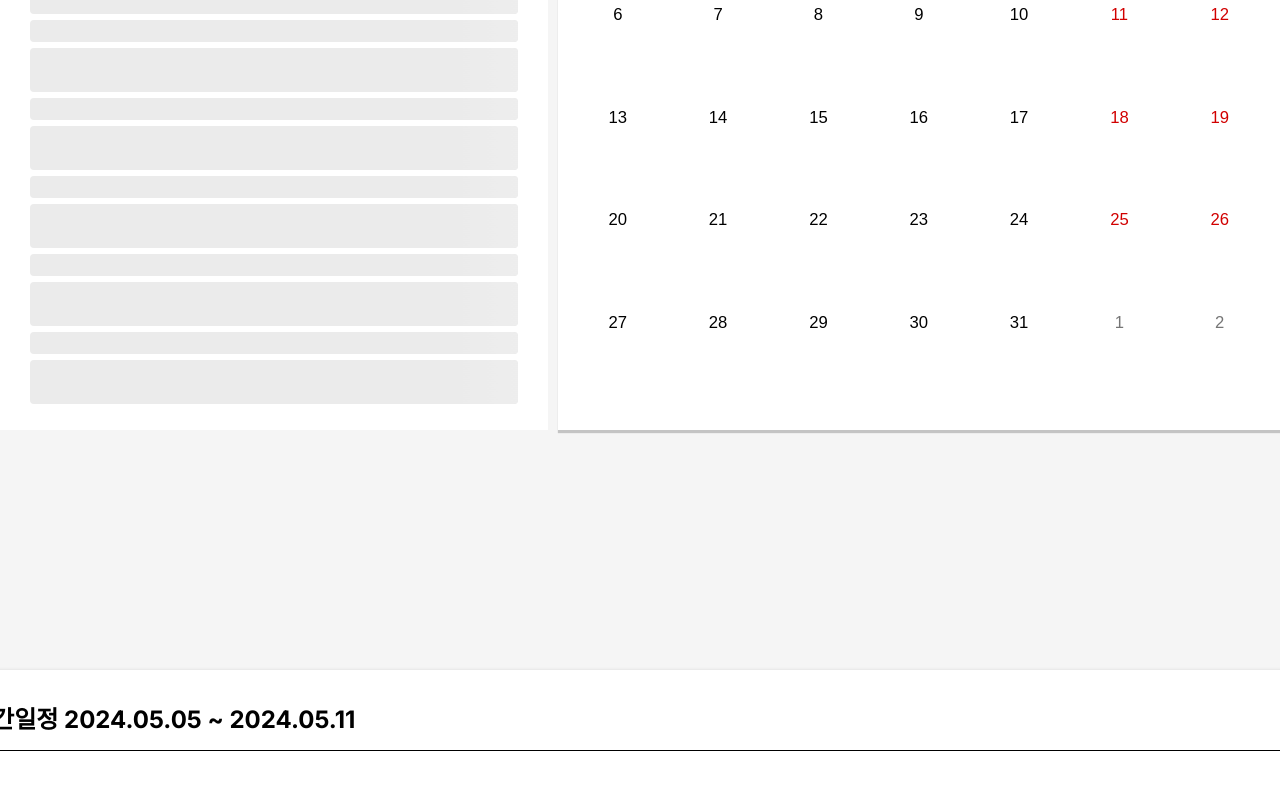
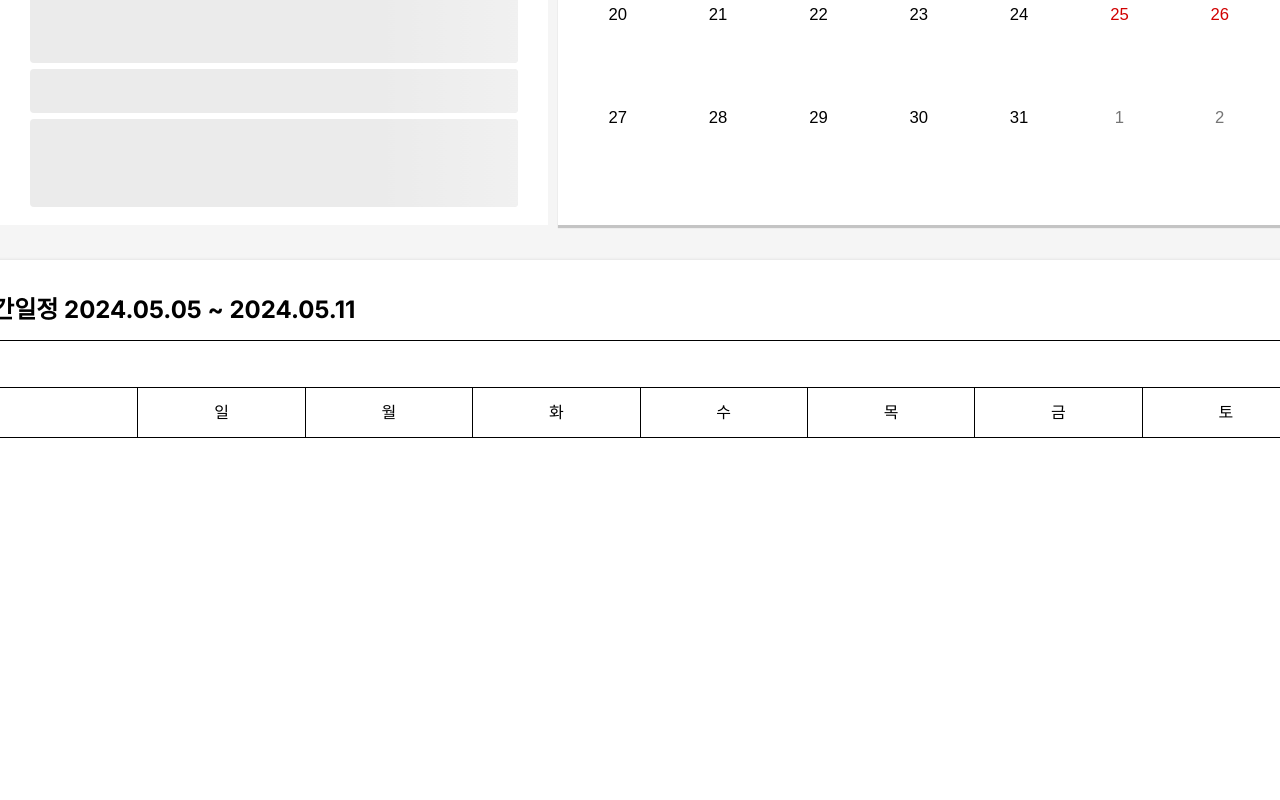
Before and after one commit to KimMalIng/Frontend, a Next.js app: page /main in a window 1280 px wide. Shown: the part 420-1220 px from the top of the page. Built offline with nearby package versions, Linux system fonts and the light colour scheme.

Commit message:
refactor: weekly view

```diff
--- a/src/Data/DataSource/calender.ts
+++ b/src/Data/DataSource/calender.ts
@@ -8,7 +8,6 @@ class CalenderDataSource {
     endDate: string,
   ): Promise<CalenderEntity> {
     try {
-      console.log(`/timetable/period?startDate=${startDate}&endDate=${endDate}`);
       const res = await fetch(`${SERVER_URL}/timetable/period?startDate=${startDate}&endDate=${endDate}`, {
         method: "GET",
         headers: {
@@ -16,7 +15,6 @@ class CalenderDataSource {
           "Authorization": `Bearer ${accessToken}`
         }
       });
-      console.log(res.status)
       if (res.status === 200) {
         const r = await res.json();
         const data: CalenderEntity = r;
@@ -52,8 +50,6 @@ class CalenderDataSource {
 
         }),
       });
-      console.log("hi")
-      console.log(res);
       if(res.status !== 200) return Promise.reject(res.status);
     } catch (error) {
       return Promise.reject(500);
@@ -110,7 +106,6 @@ class CalenderDataSource {
           endDate,
         }),
       });
-      console.log(res);
       if (res.status !== 200) return Promise.reject(res.status);
     } catch (error) {
       console.log(error);
@@ -130,7 +125,6 @@ class CalenderDataSource {
           "Authorization": `Bearer ${accessToken}`
         }
       });
-      console.log(res);
       if(res.status !== 200) return Promise.reject(res.status);
     } catch (error) {
       return Promise.reject(500);
--- /dev/null
+++ b/src/Presentation/Container/Main/Week.tsx
@@ -0,0 +1,190 @@
+import cn from 'classnames';
+import { ReactNode, useEffect, useState } from "react";
+import { DateType, DateListType, WeekProps} from '@/Presentation/Type';
+import { GetCalenderUseCase } from "@/Domain/UseCase";
+import { CalenderRepositoryImpl, CredentialRepositoryImpl } from '@/Data/Repository';
+import { CalenderEntity } from "@/Domain/Entity";
+
+import main from '@/Presentation/Style/Main.module.css';
+
+const Week = ({
+  startDate,
+  endDate
+}: WeekProps) => {
+  const getCalenderUseCase = new GetCalenderUseCase(new CalenderRepositoryImpl(), new CredentialRepositoryImpl());
+  const [dateList, setDateList] = useState<DateListType>({});
+  const [printList, setPrintList] = useState<number[]>(new Array(192).fill(0));
+  const [isSortFinish, setIsSortFinish] = useState(false);
+  const [isDateListLoading, setIsDateListLoading] = useState(true);
+
+  const translateDate = (d: Date): string => {
+    const dayMonthKey = (d.getMonth() + 1 < 10)? `0${(d.getMonth() + 1)}`: `${(d.getMonth() + 1)}`;
+    const dayDatekey = (d.getDate() < 10)? `0${d.getDate()}` : `${d.getDate()}`;
+    const dateKey = `${d.getFullYear()}.${dayMonthKey}.${dayDatekey}`;
+    return dateKey;
+  }
+
+  const getList = async () => {
+    try {
+      const data = await getCalenderUseCase.execute(startDate, endDate);
+      setDateList({});
+      sortCalenderList(startDate, data);
+    } catch (error) {
+      console.log(error);
+    }
+  }
+
+  const translateList = async (d: Date) => {
+    if(d <= endDate){
+      const dateKey = translateDate(d);
+      const nowDay = d.getDay();
+      if(typeof dateList[dateKey] !== "undefined") {
+        await Promise.all(
+          dateList[dateKey].map((c)=>{
+            const startN = Number(c.startTime.split(":")[0]);
+            console.log(startN)
+            const endN = Number(c.endTime.split(":")[0]);
+            if(isNaN(startN) || isNaN(endN)) return;
+            for(let i = startN; i < endN; i++){
+              const changeList = printList;
+              const changeIndex = (nowDay) + (i) * 8;
+              changeList.splice(changeIndex, 1, c.label + 1);
+              setPrintList([...changeList])
+            }
+          })
+        );
+      }
+      const nextDate = new Date(d);
+      await translateList(new Date(nextDate.setDate(nextDate.getDate() + 1)));
+    }
+    else{
+      setIsSortFinish(true);
+    }
+  }
+
+  const sortCalenderList = async (d: Date, calender: CalenderEntity | null | undefined): Promise<void> => {
+    const dateSaveList: DateType[] = [];
+    if(calender === null || typeof calender === "undefined") return Promise.reject(404);
+    if(d <= endDate){
+      const dateKey = translateDate(d);
+      await Promise.all(
+        calender.EveryTimeJob.map((c) => {
+          const day = d.getDay();
+          if((c.dayOfTheWeek + 1) === day){
+            const saveDate: DateType = {
+              id: c.id,
+              label: c.label,
+              name: c.name,
+              startTime: c.startTime,
+              endTime: c.endTime,
+              fixed: true,
+              complete: c.complete,
+              estimatedTime: c.estimatedTime
+            }
+
+            dateSaveList.push(saveDate);
+          }
+        })
+      );
+      await Promise.all(
+        calender.SeperatedJob.map((c) => {
+          if(dateKey === c.day){
+            const saveDate: DateType = {
+              id: c.id,
+              label: c.label,
+              name: c.name,
+              startTime: c.startTime,
+              endTime: c.endTime,
+              fixed: c.fixed,
+              complete: c.complete,
+              estimatedTime: c.estimatedTime
+            }
+            dateSaveList.push(saveDate);
+          }
+        })
+      );
+      await Promise.all(
+        calender.FixedJob.map((c) => {
+          const dateKeyToDate = new Date(`${dateKey.split(".")[0]}-${dateKey.split(".")[1]}-${dateKey.split(".")[2]}`);
+          const cStartDateToDate = new Date(`${c.startDate.split(".")[0]}-${c.startDate.split(".")[1]}-${c.startDate.split(".")[2]}`);
+          const deadline = (c.deadline === null)? c.startDate : c.deadline;
+          const cEndDateToDate = new Date(`${deadline.split(".")[0]}-${deadline.split(".")[1]}-${deadline.split(".")[2]}`);
+          if(dateKeyToDate >= cStartDateToDate && dateKeyToDate <= cEndDateToDate){
+            const saveDate: DateType = {
+              id: c.id,
+              label: c.label,
+              name: c.name,
+              startTime: c.startTime,
+              endTime: c.endTime,
+              fixed: true,
+              complete: c.complete,
+              estimatedTime: c.estimatedTime
+            }
+            dateSaveList.push(saveDate);
+          }
+        })
+      );
+        const sortDateList = dateSaveList.sort((a, b) => {
+        const aTime = (Number(a.startTime.split(":")[0]) * 60) + (Number(a.startTime.split(":")[1]));
+        const bTime = (Number(b.startTime.split(":")[0]) * 60) + (Number(b.startTime.split(":")[1]));
+        return aTime - bTime;
+      });
+      setDateList({
+        ...dateList,
+        [dateKey]: sortDateList
+      })
+      const nextDate = new Date(d);
+      await sortCalenderList(new Date(nextDate.setDate(nextDate.getDate() + 1)), calender);
+    }
+    else {
+      const s = new Date(startDate);
+      translateList(s);
+    }
+  }
+
+  const setLabel = (l: number): string => {
+    if(l === 1) return main.label1;
+    if(l === 2) return main.label2;
+    if(l === 3) return main.label3;
+    return main.label4;
+  }
+
+  const print = (i: number, l: ReactNode): ReactNode => {
+    if(i === 192) return (<>{l}</>);
+    const nowList = printList.slice(i, (i+8));
+    const nextList: ReactNode = (
+      <>
+        {l}
+        <div className={main.WeekPrintBox}>
+          {nowList.map((n, index)=>{
+            return(
+              <div key={index + i}className={cn(main.WeekContent, setLabel(n))}>
+                {((index + i) % 8 === 0)? (
+                  <>{`${(index + i) / 8} : 00 ~ ${(index + i) / 8 + 1} : 00`}</>
+                ) : (
+                  <></>
+                )}
+              </div>
+            );
+          })}
+        </div>
+      </>
+    )
+    return print((i+8), nextList);
+  }
+  useEffect(() => {
+    getList();
+  }, [])
+  useEffect(() => {
+    if(isSortFinish){
+      setTimeout(() => {
+        setIsDateListLoading(false);
+      }, 1000)
+    }
+  }, [isSortFinish])
+  return(
+    <>{(isDateListLoading )?(<></>):(print(0, <></>))}</>
+  );
+};
+
+export default Week;
--- a/src/Presentation/Container/Main/index.tsx
+++ b/src/Presentation/Container/Main/index.tsx
@@ -17,7 +17,8 @@ import Skeleton from 'react-loading-skeleton'
 import * as ContextMenu from '@radix-ui/react-context-menu';
 import * as Progress from '@radix-ui/react-progress';
 import cn from 'classnames';
-import { PlusIcon, MinusIcon, CheckIcon } from '@radix-ui/react-icons';
+import { PlusIcon, MinusIcon, CheckIcon, ChevronLeftIcon, ChevronRightIcon } from '@radix-ui/react-icons';
+import Week from "./Week";
 
 import style from "@/Presentation/Style/Main.module.css";
 import "react-calendar/dist/Calendar.css";
@@ -62,9 +63,7 @@ const Main = () => {
 
   const handleCompleteClick: MouseEventHandler<HTMLDivElement> = async (e) => {
     try {
-      console.log(id);
       if(id === -1) return;
-      console.log(id);
       await completeCalenderUseCase.execute(id);
       setIsCompleteToastOpen(true);
     } catch (error) {
@@ -144,7 +143,6 @@ const Main = () => {
         const bTime = (Number(b.startTime.split(":")[0]) * 60) + (Number(b.startTime.split(":")[1]));
         return aTime - bTime;
       });
-      console.log(dateSaveList);
       setDateList({
         ...dateList,
         [dateKey]: sortDateList
@@ -164,7 +162,6 @@ const Main = () => {
     const e = (endDate === null)? (startDate) : (endDate);
     try {
       const data = await getCalenderUseCase.execute(startDate, e);
-      console.log(data);
       setDateList({});
       sortCalenderList(startDate, data);
     } catch (error) {
@@ -348,19 +345,13 @@ const Main = () => {
                       height={30}
                     />
                     <div className={style.SkeletonBox}>
+                      <Skeleton height={88}/>
                       <Skeleton height={44}/>
-                      <Skeleton height={22}/>
+                      <Skeleton height={88}/>
                       <Skeleton height={44}/>
-                      <Skeleton height={22}/>
+                      <Skeleton height={88}/>
                       <Skeleton height={44}/>
-                      <Skeleton height={22}/>
-                      <Skeleton height={44}/>
-                      <Skeleton height={22}/>
-                      <Skeleton height={44}/>
-                      <Skeleton height={22}/>
-                      <Skeleton height={44}/>
-                      <Skeleton height={22}/>
-                      <Skeleton height={44}/>
+                      <Skeleton height={88}/>
                     </div>
                   </>
             ) : (
@@ -384,7 +375,32 @@ const Main = () => {
           </h2>
 
           <div className={style.WeekCalender}>
-
+            <div className={style.WeekMoveBox}>
+              <ChevronLeftIcon
+                width={24}
+                height={24}
+              />
+              <ChevronRightIcon
+                width={24}
+                height={24}
+              />
+            </div>
+            <div className={style.WeekContentBox}>
+              <div className={cn(style.WeekBox)}>
+                <div className={style.WeekContent}></div>
+                <div className={style.WeekContent}>일</div>
+                <div className={style.WeekContent}>월</div>
+                <div className={style.WeekContent}>화</div>
+                <div className={style.WeekContent}>수</div>
+                <div className={style.WeekContent}>목</div>
+                <div className={style.WeekContent}>금</div>
+                <div className={style.WeekContent}>토</div>
+              </div>
+              <Week
+                startDate={weekStartDate}
+                endDate={weekEndDate}
+              />
+            </div>
           </div>
         </div>
       </div>
--- a/src/Presentation/Style/Main.module.css
+++ b/src/Presentation/Style/Main.module.css
@@ -1,6 +1,6 @@
 .Main {
   width: 100vw;
-  height: 8 0vh;
+  height: 80vh;
   background-color: #f5f5f5;
   display: flex;
   flex-direction: column;
@@ -169,6 +169,8 @@
   background-color: #fff;
   box-shadow: 1px 2px 4px 1px rgba(0, 0, 0, 0.2);
   padding: 30px;
+  display: flex;
+  flex-direction: column;
 }
 
 .WeeklyTitle {
@@ -179,3 +181,50 @@
   padding-bottom: 10px;
   border-bottom: 1px solid black;
 }
+
+
+.WeekCalender {
+  width: 100%;
+  height: 100%;
+  display: flex;
+  flex-direction: column;
+}
+
+.WeekMoveBox {
+  display: flex;
+  align-items: center;
+  justify-content: space-between;
+  width: 100%;
+  height: 50px;
+  font-size: 24px;
+}
+
+.WeekContentBox {
+  width: 100%;
+  height: 100%;
+  border-top: 1px solid black;
+  border-left: 1px solid black;
+}
+
+.WeekBox {
+  width: 100%;
+  height: 50px;
+  border-bottom:1px solid black;
+  display: flex;
+}
+
+.WeekContent {
+  flex: 1;
+  height: 100%;
+  display: flex;
+  align-items: center;
+  justify-content: center;
+  border-right: 1px solid black;
+}
+
+.WeekPrintBox {
+  width: 100%;
+  height: calc((100% - 50px) / 24);
+  border-bottom:1px solid black;
+  display: flex;
+}
--- /dev/null
+++ b/src/Presentation/Type/Week.ts
@@ -0,0 +1,6 @@
+type WeekProps = {
+  startDate: Date,
+  endDate: Date
+};
+
+export type { WeekProps }
--- a/src/Presentation/Type/index.ts
+++ b/src/Presentation/Type/index.ts
@@ -5,3 +5,4 @@ export * from "./calender";
 export * from './dialog';
 export * from './toast';
 export * from './Alert';
+export * from './Week';
```
